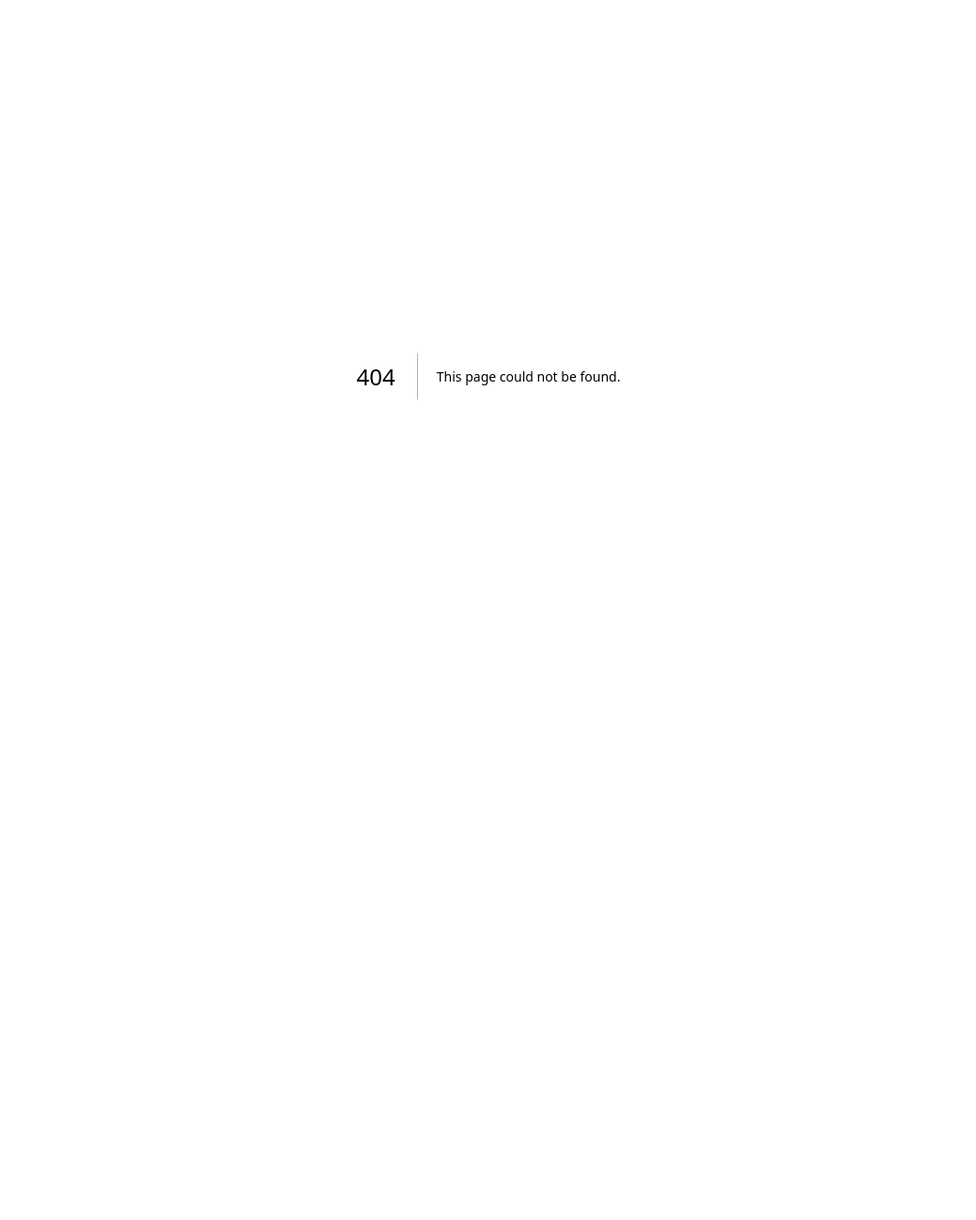
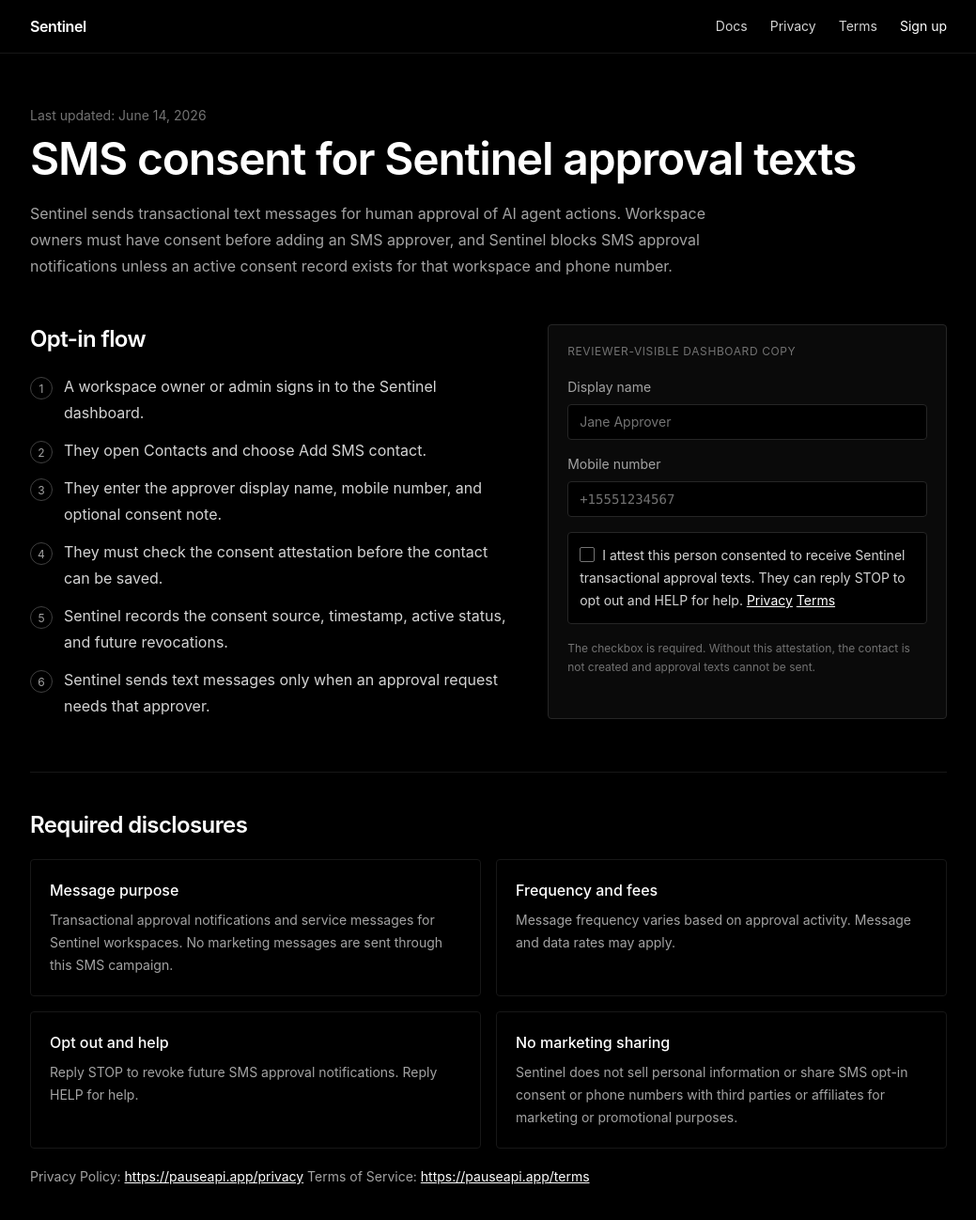
Before and after one commit to PetrefiedThunder/oversight-landing, a Next.js app: page /sms-consent in a window 1280 px wide. Before the commit this address had no page. Shown: the top 1298 px of the page at 94% size, without its empty margins (120-1159 px from the left). Before the commit the page ends 800 px from the top, so only its background shows below. Built offline with nearby package versions, Linux system fonts and the light colour scheme.

Commit message:
legal: publish sms consent flow

```diff
--- a/app/docs/page.tsx
+++ b/app/docs/page.tsx
@@ -246,6 +246,14 @@
             <p>
               Mix formats — every approver receives a notification, the{" "}
               <b>first decision wins</b>.
+            </p>
+            <p className="text-sm text-neutral-500">
+              SMS approvers must be added in the dashboard with active consent
+              before they can receive approval texts. See the{" "}
+              <a href="/sms-consent" className="text-white underline">
+                SMS consent flow
+              </a>
+              .
             </p>
           </Section>
 
--- a/app/page.tsx
+++ b/app/page.tsx
@@ -67,7 +67,8 @@
           <a href="/" className="font-semibold tracking-tight">Sentinel</a>
           <nav className="flex items-center gap-6 text-sm text-neutral-300">
             <a href="https://github.com/PetrefiedThunder/sentinel-sdk" className="hover:text-white">GitHub</a>
-            <a href="https://github.com/PetrefiedThunder/sentinel-sdk#readme" className="hover:text-white">Docs</a>
+            <a href="/docs" className="hover:text-white">Docs</a>
+            <a href="/pricing" className="hover:text-white">Pricing</a>
             <a href="https://app.pauseapi.app/login" className="hover:text-white">Sign in</a>
           </nav>
         </div>
@@ -148,6 +149,7 @@
             <a href="https://regengine.co" className="text-neutral-200 hover:text-white">RegEngine</a>
           </div>
           <div className="flex gap-6">
+            <a href="/sms-consent" className="hover:text-white">SMS consent</a>
             <a href="/privacy" className="hover:text-white">Privacy</a>
             <a href="/terms" className="hover:text-white">Terms</a>
           </div>
--- a/app/privacy/page.tsx
+++ b/app/privacy/page.tsx
@@ -39,7 +39,8 @@
             Workspace owners must attest that an SMS approver has consented before configuring
             that phone number in Sentinel. Sentinel records the consent attestation source,
             timestamp, and revocation status so future approval notifications can be blocked when
-            consent is revoked.
+            consent is revoked. The opt-in flow is described at{" "}
+            <a href="/sms-consent" className="text-white underline">pauseapi.app/sms-consent</a>.
           </p>
           <p>
             We do not sell personal information. We do not share SMS opt-in consent or phone
--- /dev/null
+++ b/app/sms-consent/page.tsx
@@ -0,0 +1,193 @@
+export const metadata = {
+  title: "SMS Consent — Sentinel",
+  description:
+    "How Sentinel records SMS consent for transactional approval text messages, including opt-in steps, disclosures, and sample messages.",
+  robots: { index: true, follow: true },
+};
+
+const optInSteps = [
+  "A workspace owner or admin signs in to the Sentinel dashboard.",
+  "They open Contacts and choose Add SMS contact.",
+  "They enter the approver display name, mobile number, and optional consent note.",
+  "They must check the consent attestation before the contact can be saved.",
+  "Sentinel records the consent source, timestamp, active status, and future revocations.",
+  "Sentinel sends text messages only when an approval request needs that approver.",
+];
+
+const samples = [
+  "Sentinel approval needed: transfer_funds. Risk: high. Approve: https://app.pauseapi.app/approve/act_example?d=approved&t=token Reject: https://app.pauseapi.app/approve/act_example?d=rejected&t=token Reply STOP to opt out, HELP for help.",
+  "Sentinel approval needed: send_vendor_payment. Risk: medium. Approve: https://app.pauseapi.app/approve/act_example2?d=approved&t=token Reject: https://app.pauseapi.app/approve/act_example2?d=rejected&t=token Reply STOP to opt out, HELP for help.",
+  "Sentinel approval needed: test_approval_from_dashboard. Risk: low. Approve: https://app.pauseapi.app/approve/act_test?d=approved&t=token Reject: https://app.pauseapi.app/approve/act_test?d=rejected&t=token Reply STOP to opt out, HELP for help.",
+];
+
+export default function SmsConsentPage() {
+  return (
+    <main className="min-h-screen bg-black text-neutral-300">
+      <header className="border-b border-neutral-900">
+        <div className="mx-auto max-w-5xl px-6 py-4 flex items-center justify-between">
+          <a href="/" className="font-semibold tracking-tight text-white">
+            Sentinel
+          </a>
+          <nav className="text-sm flex flex-wrap justify-end gap-x-6 gap-y-2">
+            <a href="/docs" className="hover:text-white">
+              Docs
+            </a>
+            <a href="/privacy" className="hover:text-white">
+              Privacy
+            </a>
+            <a href="/terms" className="hover:text-white">
+              Terms
+            </a>
+            <a href="https://app.pauseapi.app/signup" className="text-white">
+              Sign up
+            </a>
+          </nav>
+        </div>
+      </header>
+
+      <article className="mx-auto max-w-5xl px-6 py-14">
+        <p className="text-sm text-neutral-500">Last updated: June 14, 2026</p>
+        <h1 className="mt-3 text-4xl md:text-5xl font-semibold tracking-tight text-white">
+          SMS consent for Sentinel approval texts
+        </h1>
+        <p className="mt-5 max-w-3xl text-neutral-400 leading-7">
+          Sentinel sends transactional text messages for human approval of AI
+          agent actions. Workspace owners must have consent before adding an
+          SMS approver, and Sentinel blocks SMS approval notifications unless
+          an active consent record exists for that workspace and phone number.
+        </p>
+
+        <section className="mt-12 grid md:grid-cols-[1.1fr_0.9fr] gap-8">
+          <div>
+            <h2 className="text-2xl font-semibold tracking-tight text-white">
+              Opt-in flow
+            </h2>
+            <ol className="mt-5 space-y-3 leading-7">
+              {optInSteps.map((step, index) => (
+                <li key={step} className="flex gap-3">
+                  <span className="mt-1 h-6 w-6 shrink-0 rounded-full border border-neutral-700 text-center text-xs leading-6 text-neutral-400">
+                    {index + 1}
+                  </span>
+                  <span>{step}</span>
+                </li>
+              ))}
+            </ol>
+          </div>
+
+          <div className="border border-neutral-800 bg-neutral-950 p-5 rounded">
+            <p className="text-xs uppercase tracking-wider text-neutral-500">
+              Reviewer-visible dashboard copy
+            </p>
+            <div className="mt-5 space-y-4">
+              <label className="block text-sm text-neutral-400">
+                Display name
+                <span className="mt-2 block rounded border border-neutral-800 bg-black px-3 py-2 text-neutral-500">
+                  Jane Approver
+                </span>
+              </label>
+              <label className="block text-sm text-neutral-400">
+                Mobile number
+                <span className="mt-2 block rounded border border-neutral-800 bg-black px-3 py-2 font-mono text-neutral-500">
+                  +15551234567
+                </span>
+              </label>
+              <div className="rounded border border-neutral-800 bg-black p-3 text-sm leading-6 text-neutral-300">
+                <span className="mr-2 inline-block h-4 w-4 translate-y-0.5 rounded-sm border border-neutral-500" />
+                I attest this person consented to receive Sentinel
+                transactional approval texts. They can reply STOP to opt out
+                and HELP for help.{" "}
+                <a href="/privacy" className="text-white underline">
+                  Privacy
+                </a>{" "}
+                <a href="/terms" className="text-white underline">
+                  Terms
+                </a>
+              </div>
+              <p className="text-xs leading-5 text-neutral-500">
+                The checkbox is required. Without this attestation, the contact
+                is not created and approval texts cannot be sent.
+              </p>
+            </div>
+          </div>
+        </section>
+
+        <section className="mt-14 border-t border-neutral-900 pt-10">
+          <h2 className="text-2xl font-semibold tracking-tight text-white">
+            Required disclosures
+          </h2>
+          <div className="mt-5 grid gap-4 md:grid-cols-2">
+            <div className="border border-neutral-900 p-5 rounded">
+              <h3 className="font-medium text-white">Message purpose</h3>
+              <p className="mt-2 text-sm leading-6 text-neutral-400">
+                Transactional approval notifications and service messages for
+                Sentinel workspaces. No marketing messages are sent through this
+                SMS campaign.
+              </p>
+            </div>
+            <div className="border border-neutral-900 p-5 rounded">
+              <h3 className="font-medium text-white">Frequency and fees</h3>
+              <p className="mt-2 text-sm leading-6 text-neutral-400">
+                Message frequency varies based on approval activity. Message
+                and data rates may apply.
+              </p>
+            </div>
+            <div className="border border-neutral-900 p-5 rounded">
+              <h3 className="font-medium text-white">Opt out and help</h3>
+              <p className="mt-2 text-sm leading-6 text-neutral-400">
+                Reply STOP to revoke future SMS approval notifications. Reply
+                HELP for help.
+              </p>
+            </div>
+            <div className="border border-neutral-900 p-5 rounded">
+              <h3 className="font-medium text-white">No marketing sharing</h3>
+              <p className="mt-2 text-sm leading-6 text-neutral-400">
+                Sentinel does not sell personal information or share SMS opt-in
+                consent or phone numbers with third parties or affiliates for
+                marketing or promotional purposes.
+              </p>
+            </div>
+          </div>
+          <p className="mt-5 text-sm text-neutral-400">
+            Privacy Policy:{" "}
+            <a href="/privacy" className="text-white underline">
+              https://pauseapi.app/privacy
+            </a>
+            {" "}Terms of Service:{" "}
+            <a href="/terms" className="text-white underline">
+              https://pauseapi.app/terms
+            </a>
+          </p>
+        </section>
+
+        <section className="mt-14 border-t border-neutral-900 pt-10">
+          <h2 className="text-2xl font-semibold tracking-tight text-white">
+            Sample messages
+          </h2>
+          <div className="mt-5 space-y-4">
+            {samples.map((sample) => (
+              <pre
+                key={sample}
+                className="whitespace-pre-wrap rounded border border-neutral-800 bg-neutral-950 p-4 text-sm leading-6 text-neutral-300"
+              >
+                {sample}
+              </pre>
+            ))}
+          </div>
+        </section>
+
+        <section className="mt-14 border-t border-neutral-900 pt-10">
+          <h2 className="text-2xl font-semibold tracking-tight text-white">
+            STOP and START handling
+          </h2>
+          <p className="mt-4 max-w-3xl leading-7 text-neutral-400">
+            When Sentinel receives a STOP-like inbound text, it revokes matching
+            SMS contacts and blocks future approval notifications to that phone
+            number. When Sentinel receives a START-like inbound text from a
+            previously revoked number, it reactivates the matching contact.
+            Workspace owners can also revoke consent from the dashboard.
+          </p>
+        </section>
+      </article>
+    </main>
+  );
+}
--- a/app/terms/page.tsx
+++ b/app/terms/page.tsx
@@ -32,7 +32,8 @@
             Before configuring a phone number for SMS approvals, you must confirm that the
             approver consented to receive Sentinel transactional approval texts. Sentinel records
             that attestation and may block approval requests to phone numbers without active
-            consent.
+            consent. The SMS consent flow is described at{" "}
+            <a href="/sms-consent" className="text-white underline">pauseapi.app/sms-consent</a>.
           </p>
           <p>
             Sentinel text messages are transactional approval notifications and service messages.
```
